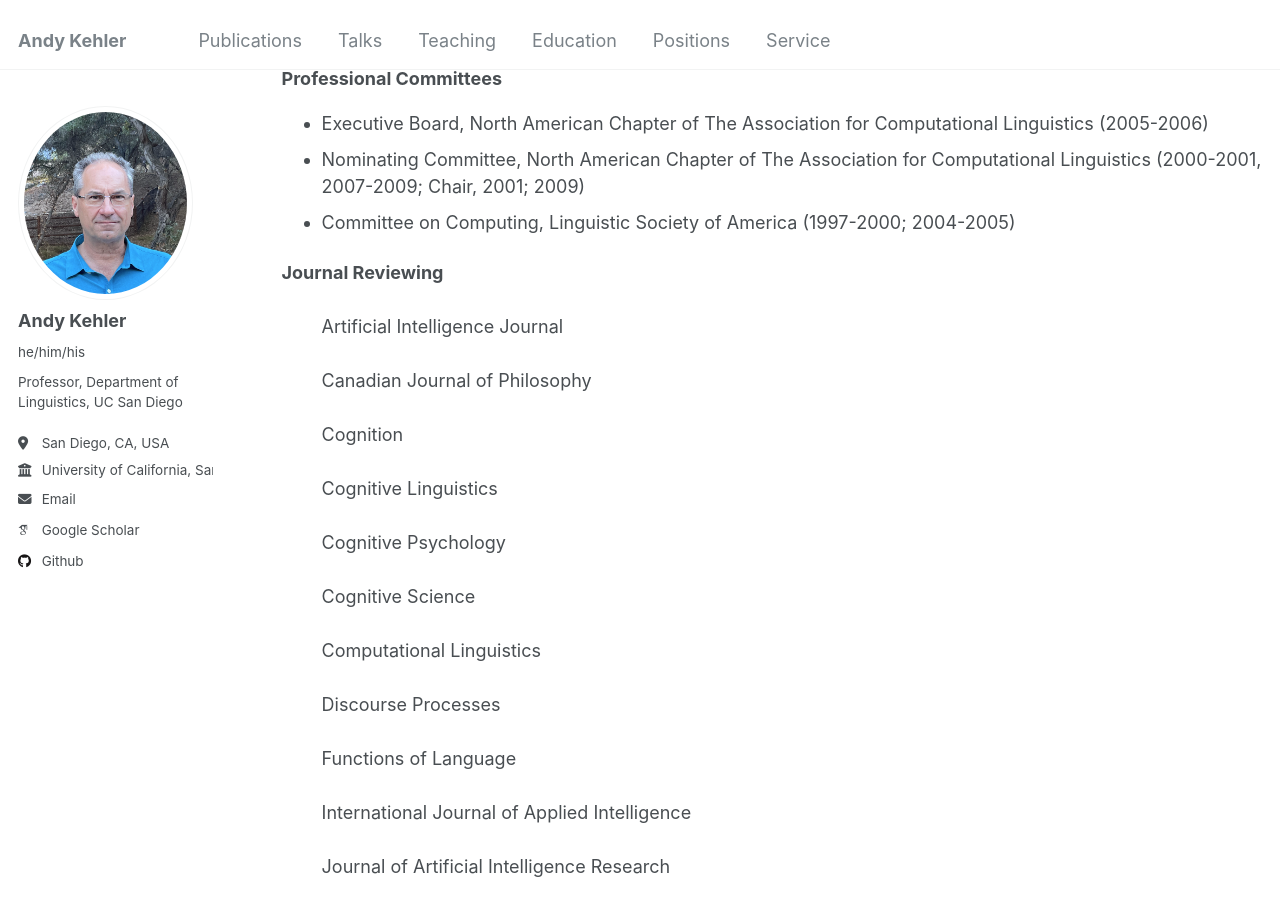
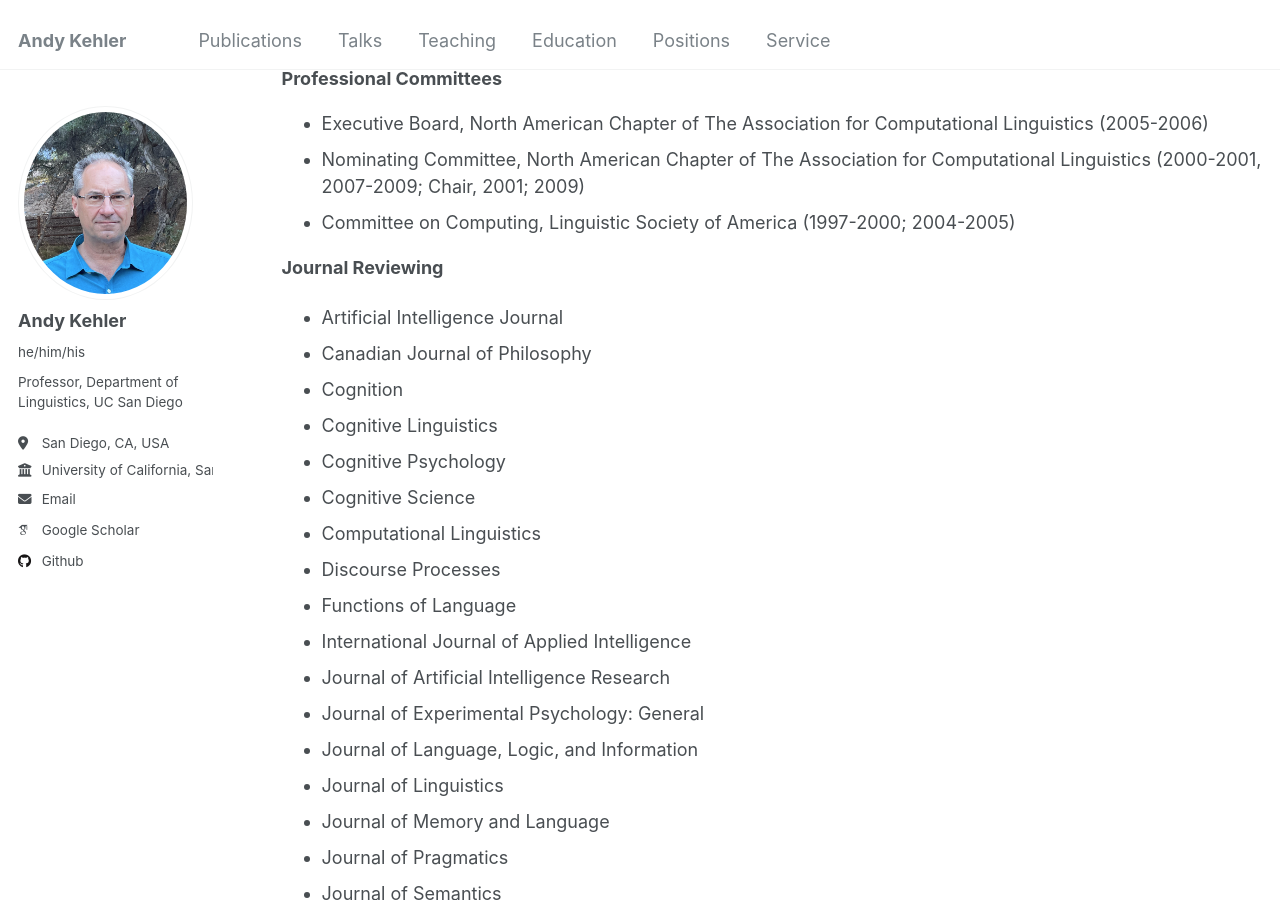
Before and after one commit to akehler/akehler.github.io, a Jekyll site: the page built from _pages/service.html, in a window 1280 px wide and 900 px high, scrolled down 1831 px. Built offline with Jekyll 4.4.1, drawn with Linux system fonts in a browser that asks for light colours; some web fonts are replaced.

Commit message:
Update service.html

```diff
--- a/_pages/service.html
+++ b/_pages/service.html
@@ -210,158 +210,118 @@ America (1997-2000; 2004-2005)
 </ul>
 
 <p>
-<DT><STRONG>Journal Reviewing</STRONG>
-<DD><code> </code>
-<br>
-Artificial Intelligence Journal
+<STRONG>Journal Reviewing</STRONG>
+<ul>
+<li>
+  Artificial Intelligence Journal
 
-<BR>
-<br>
+</li><li>
 Canadian Journal of Philosophy
 
-<BR>
-<br>
+</li><li>
 Cognition
 
-<BR>
-<br>
+</li><li>
 Cognitive Linguistics
 
-<BR>
-<br>
+</li><li>
 Cognitive Psychology
 
-<BR>
-<BR>
-
+</li><li>
 Cognitive Science
 
-<BR>
-<br>
+</li><li>
 Computational Linguistics
 
-<BR>
-<BR>
+</li><li>
 Discourse Processes
-
-<BR>
-<BR>
+</li><li>
 Functions of Language
-
-<BR>
-<BR>
+</li><li>
 International Journal of Applied Intelligence
 
-<BR>
-<BR>
+</li><li>
 Journal of Artificial Intelligence Research
 
-<BR>
-<BR>
+</li><li>
 Journal of Experimental Psychology: General
 
-<BR>
-<BR>
+</li><li>
 Journal of Language, Logic, and Information
 
-<BR>
-<BR>
+</li><li>
 Journal of Linguistics
 
-<BR>
-<BR>
+</li><li>
 Journal of Memory and Language
 
-<BR>
-<BR>
+</li><li>
 Journal of Pragmatics
 
-<BR>
-<BR>
+</li><li>
 Journal of Semantics
 
-<BR>
-<BR>
+</li><li>
 Language
 
-<BR>
-<BR>
+</li><li>
 Language and Cognitive Processes
 
-<BR>
-<BR>
+</li><li>
 Language and Linguistics Compass
 
-<BR>
-<BR>
+</li><li>
 Language Resources and Evaluation
 
-<BR>
-<BR>
+</li><li>
 Linguistic Analysis
 
-<BR>
-<BR>
+</li><li>
 Linguistic Inquiry
 
-<BR>
-<BR>
+</li><li>
 Linguistic Issues in Language Technology
 
-<BR>
-<BR>
+</li><li>
 Linguistics
 
-<BR>
-<BR>
+</li><li>
 Linguistics and Philosophy
 
-<BR>
-<BR>
+</li><li>
 Machine Learning
 
-<BR>
-<BR>
+</li><li>
 Memory and Cognition
 
-<BR>
-<BR>
+</li><li>
 Natural Language and Linguistic Theory
 
-<BR>
-<BR>
+</li><li>
 Natural Language Engineering
 
-<BR>
-<BR>
+</li><li>
 Natural Language Semantics
 
-<BR>
-<BR>
+</li><li>
 Philosophical Studies
 
-<BR>
-<BR>
+</li><li>
 Quarterly Journal of Experimental Psychology
 
-<BR>
-<BR>
+</li><li>
 Research on Computation and Language
 
-<BR>
-<BR>
+</li><li>
 Studia Linguistica
 
-<BR>
-<BR>
+</li><li>
 Semantics and Pragmatics
 
-<br>
-<br>
+</li><li>
 WIREs Cognitive Science
-
-<br>
-<br>
+</li>
+</ul>
 
 <DT><STRONG>Ad-Hoc Conference Reviewing</STRONG>
 <DD><code> </code>
```
